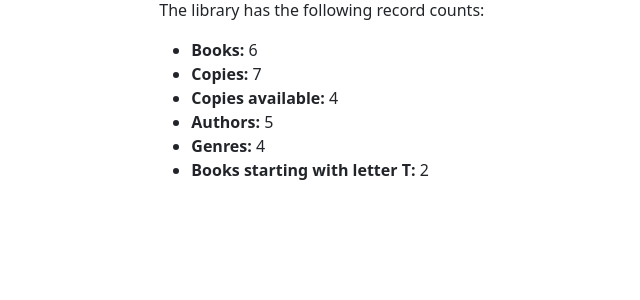
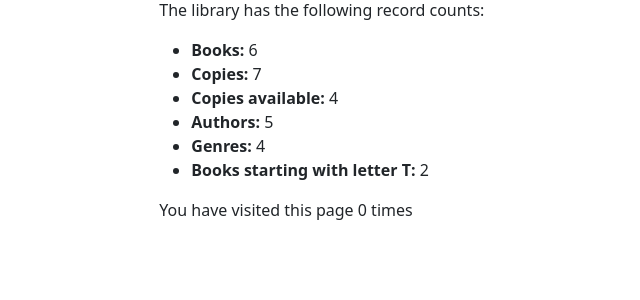
Before and after one commit to favour-olumese/favour-local_library, a Django app: page /catalog/ in a window 1280 px wide. Shown: the part 144-444 px from the top of the page, without its empty margins (66-706 px from the left). Run offline with Django 4.2, Linux system fonts and the light colour scheme; data comes from the database, SQL or seed files in the repository; both versions use the stored data as it was after the commit.

Commit message:
Added a session counter for each user.

```diff
--- a/locallibrary/catalog/templates/catalog/index.html
+++ b/locallibrary/catalog/templates/catalog/index.html
@@ -20,4 +20,8 @@
         <li><strong>Genres:</strong> {{ num_genres }}</li>
         <li><strong>Books starting with letter T:</strong> {{ book_starts_with_t }}</li>
     </ul>
+
+    <!-- The pluralize tag add a 's' to time if num_visits > 1 -->
+    <p>You have visited this page {{ num_visits }} time{{ num_visits|pluralize }}</p>
+
 {% endblock %}
--- a/locallibrary/catalog/views.py
+++ b/locallibrary/catalog/views.py
@@ -22,6 +22,10 @@ def index(request):
 
     book_starts_with_t = Book.objects.filter(title__istartswith='T').count()
 
+    # Number of visits to this view, as counted in the session variable
+    num_visits = request.session.get('num_visits', 0)
+    request.session['num_visits'] = num_visits + 1
+
     context = {
         'num_books': num_books,
         'num_instance': num_instance,
@@ -29,6 +33,7 @@ def index(request):
         'num_authors': num_authors,
         'num_genres': num_genres,
         'book_starts_with_t': book_starts_with_t,
+        'num_visits': num_visits,
     }
 
     # Render the HTML template index.html with the data in the context variable
```
Also changed, not shown: locallibrary/db.sqlite3.
